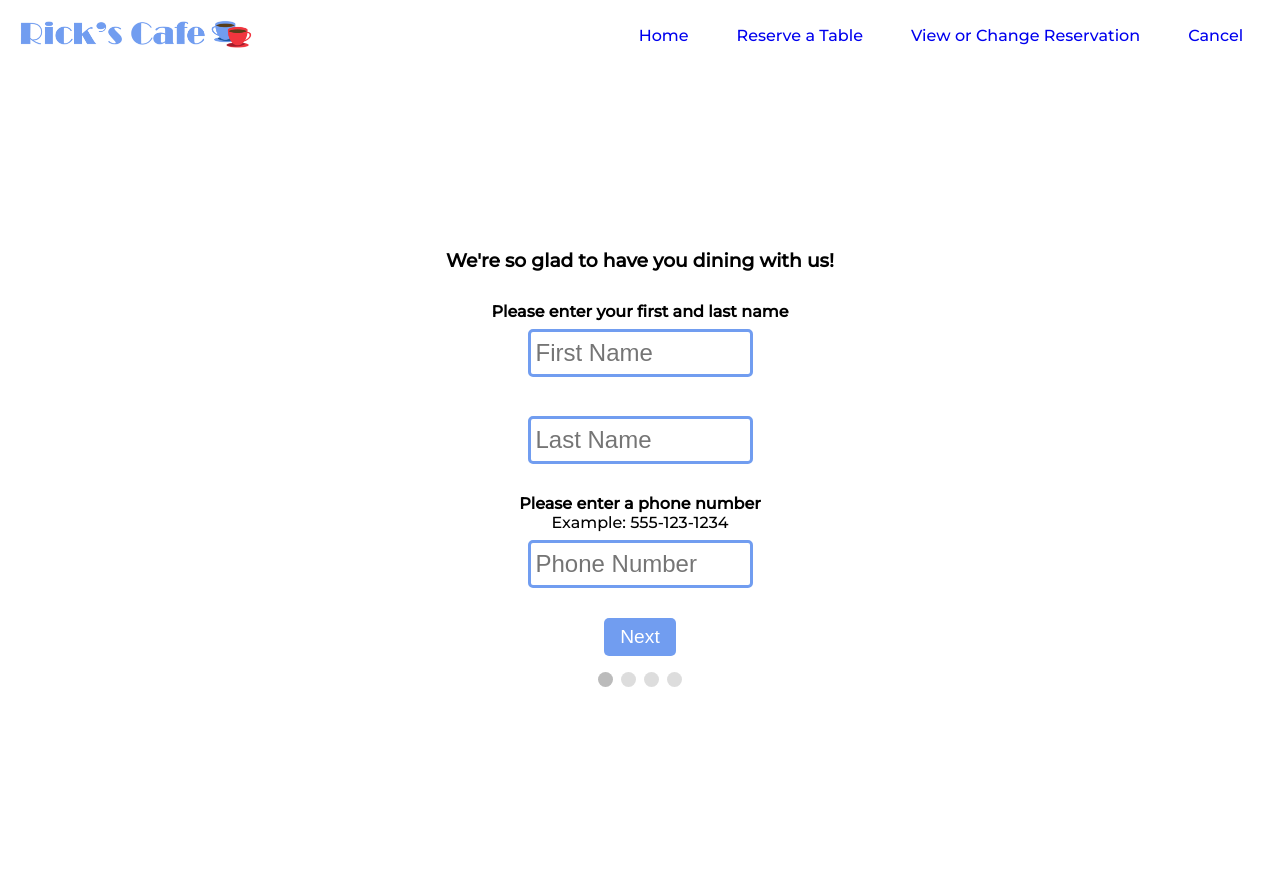
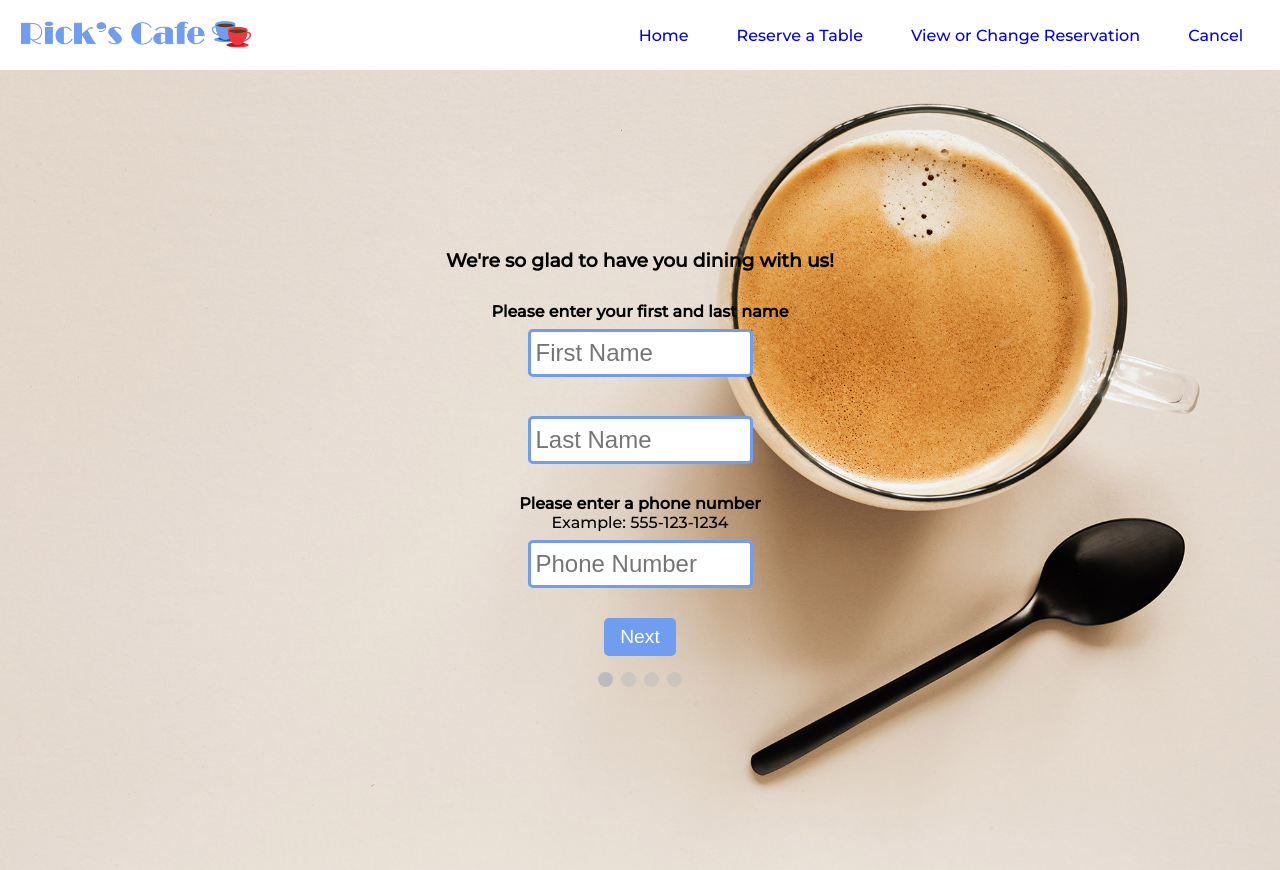
Before and after one commit to darrellgrant/reservation-app-UI, a PHP site: page /reservation.php in a window 1280 px wide. Run offline with PHP 8.4, Linux system fonts and the light colour scheme; some libraries are stand-ins or nearby versions.

Commit message:
changes to UI

```diff
--- a/css/style.css
+++ b/css/style.css
@@ -6,6 +6,7 @@
 
 body {
   font-family: "Montserrat", sans-serif;
+  overflow: hidden;
 }
 
 nav {
@@ -84,12 +85,29 @@ nav {
 
 .showcase {
   animation: transitionIn 1s;
-  /* background-color: darkorchid; */
+
+  background-image: url("../images/index-img.jpg");
+  background-attachment: fixed;
+  background-repeat: no-repeat;
+  background-size: cover;
+  background-position: center center;
   height: 100vh;
-  width: 100vw;
+  overflow: auto;
 }
 
-.showcase .showcase-inner {
+.showcase-reservation {
+  animation: transitionIn 1s;
+
+  background-image: url("../images/coffee-5.jpg");
+  background-attachment: fixed;
+  background-repeat: no-repeat;
+  background-size: cover;
+  background-position: center center;
+  height: 100vh;
+  overflow: auto;
+}
+
+.showcase-inner {
   display: flex;
   flex-direction: column;
   align-items: center;
@@ -133,8 +151,7 @@ textarea#textarea:focus {
 }
 
 /*custom radio buttons*/
-input[type="radio"]{
-
+input[type="radio"] {
 }
 
 .button {
@@ -297,7 +314,8 @@ hr {
   }
 }
 
-/* MEDIA QUERIES*/
+/***************************************** MEDIA QUERIES********************************************/
+/**************************************************************************************************/
 
 /* Change styles for cancel button and delete button on extra small screens */
 @media screen and (max-width: 767px) {
--- a/reservation.php
+++ b/reservation.php
@@ -1,7 +1,7 @@
 <?php
 include_once "header.php";
 ?>
-    <header class="showcase">
+    <header class="showcase-reservation">
       <div class="container showcase-inner">
         <div class="card">
 
```
Also changed, not shown: images/coffee-2.jpg (added), images/coffee-3.jpg (added), images/coffee-4.jpg (added), images/coffee-5.jpg (added), images/coffee-6.jpeg (added), images/coffee-7 (1).jpg (added), images/coffee-7.jpg (added), images/coffee-alpha-desktop.jpg (added), images/index-img.jpg (added), images/reservation-img.jpg (added), 2 other files.
